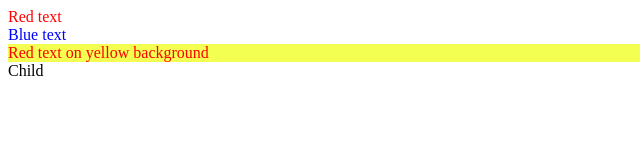
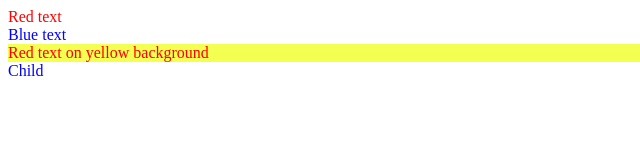
Before and after one commit to chhum-chanleak/foundations, a plain HTML site: page css-lessons/the-cascade/index.html in a window 1280 px wide. Shown: the full height of the page, 0-640 px from the left. Drawn offline with Linux system fonts and the light colour scheme.

Commit message:
style: Style 'Child' css-lessons/the-cascade/style.css

```diff
--- a/css-lessons/the-cascade/index.html
+++ b/css-lessons/the-cascade/index.html
@@ -20,7 +20,7 @@
     <div class="list2" id="subsection2">Red text on yellow background</div>
   </div>
 
-  <div class="parent">
+  <div id="parent">
     <div class="child">Child</div>
   </div>
 
--- a/css-lessons/the-cascade/style.css
+++ b/css-lessons/the-cascade/style.css
@@ -24,3 +24,11 @@
 .main2 #subsection2 {
   color: #ff0000;
 }
+
+#parent {
+  color: #ff0000;
+}
+
+.child {
+  color: #0000ff;
+}
```
